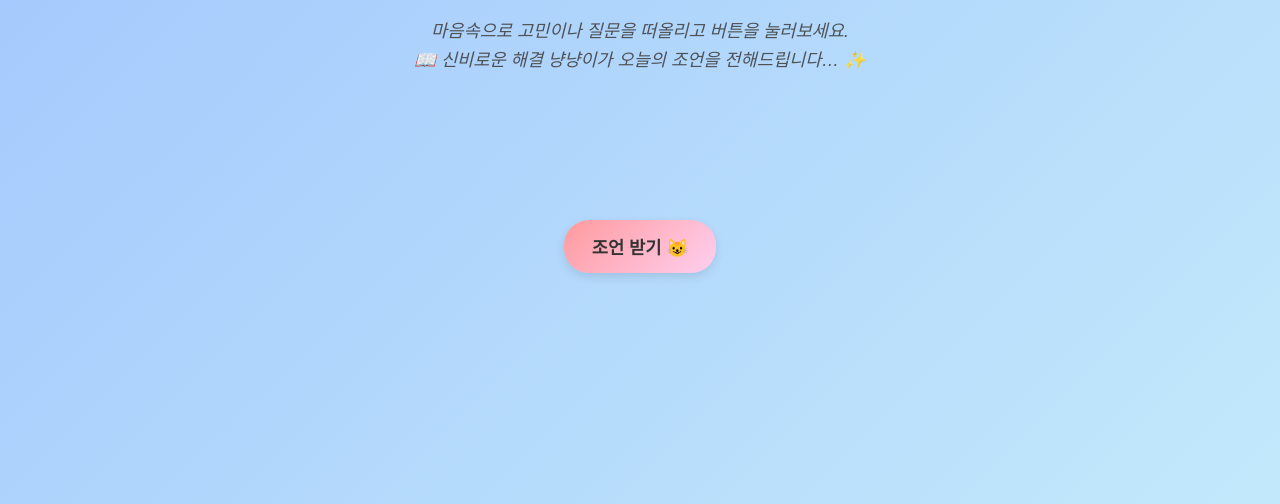
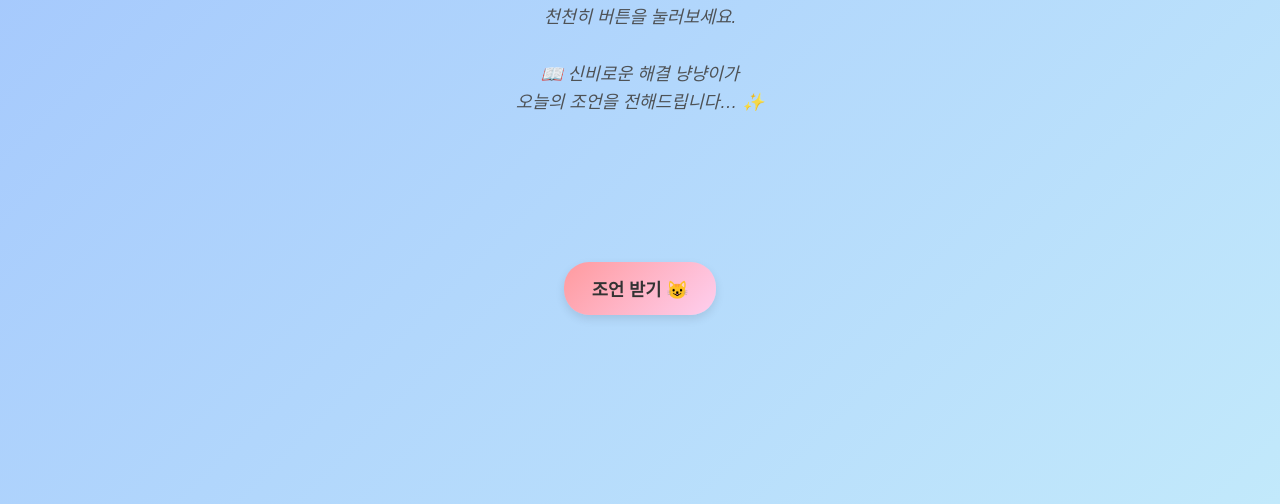
Before and after one commit to my7hopes/cat, a plain HTML site: page nyang.html in a window 1280 px wide. Shown: the part 336-840 px from the top of the page. Drawn offline with Linux system fonts and the light colour scheme.

Commit message:
nyang.html 업데이트

```diff
--- a/nyang.html
+++ b/nyang.html
@@ -75,9 +75,11 @@
 <body>
   <h1>📖 해결 냥냥이 🐱</h1>
   <p id="intro">
-    마음속으로 고민이나 질문을 떠올리고 버튼을 눌러보세요.<br>
-    📖 신비로운 해결 냥냥이가 오늘의 조언을 전해드립니다… ✨
-  </p>
+  마음속으로 고민이나 질문을 떠올린 뒤,<br>
+  천천히 버튼을 눌러보세요.<br><br>
+  📖 신비로운 해결 냥냥이가<br>
+  오늘의 조언을 전해드립니다… ✨
+</p>
   <div id="advice-box">냥냥이가 조언을 줄 준비 중이에요!</div>
   <button onclick="drawAdvice()">조언 받기 😺</button>
 
```
